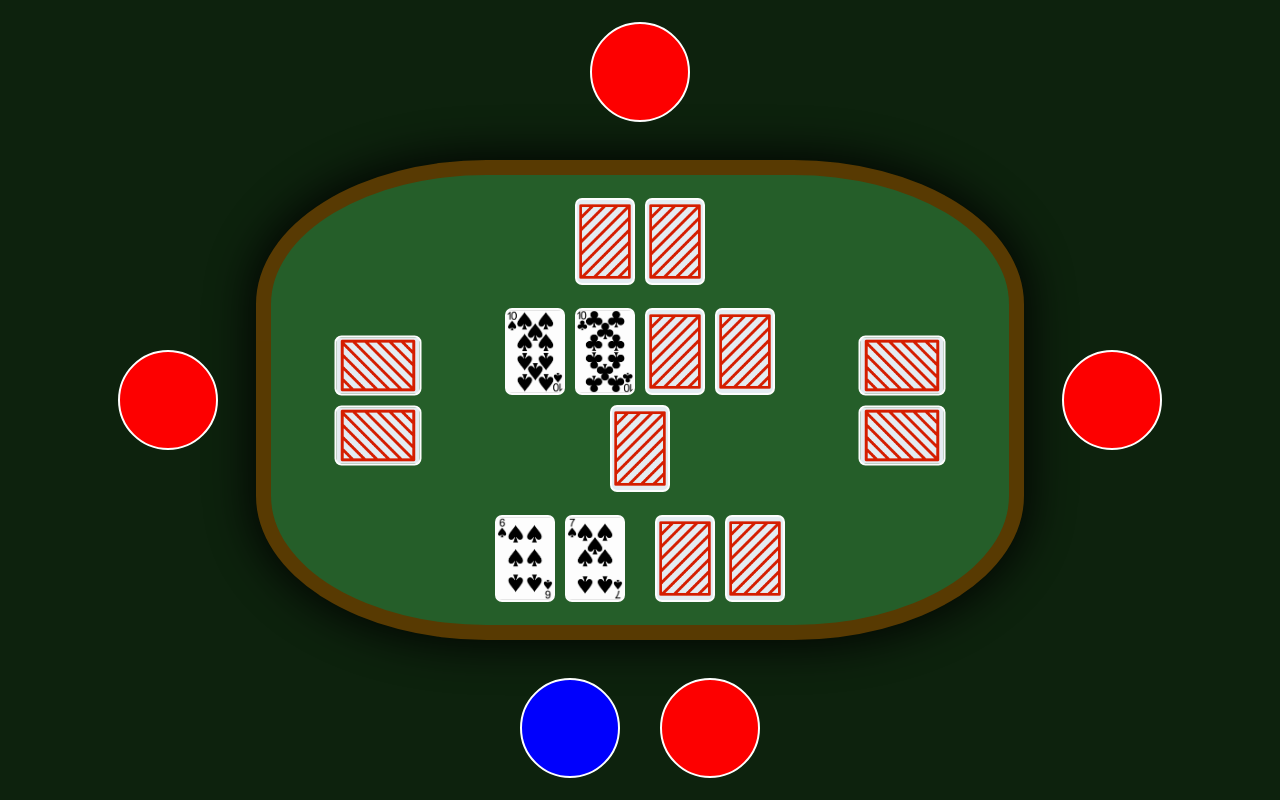
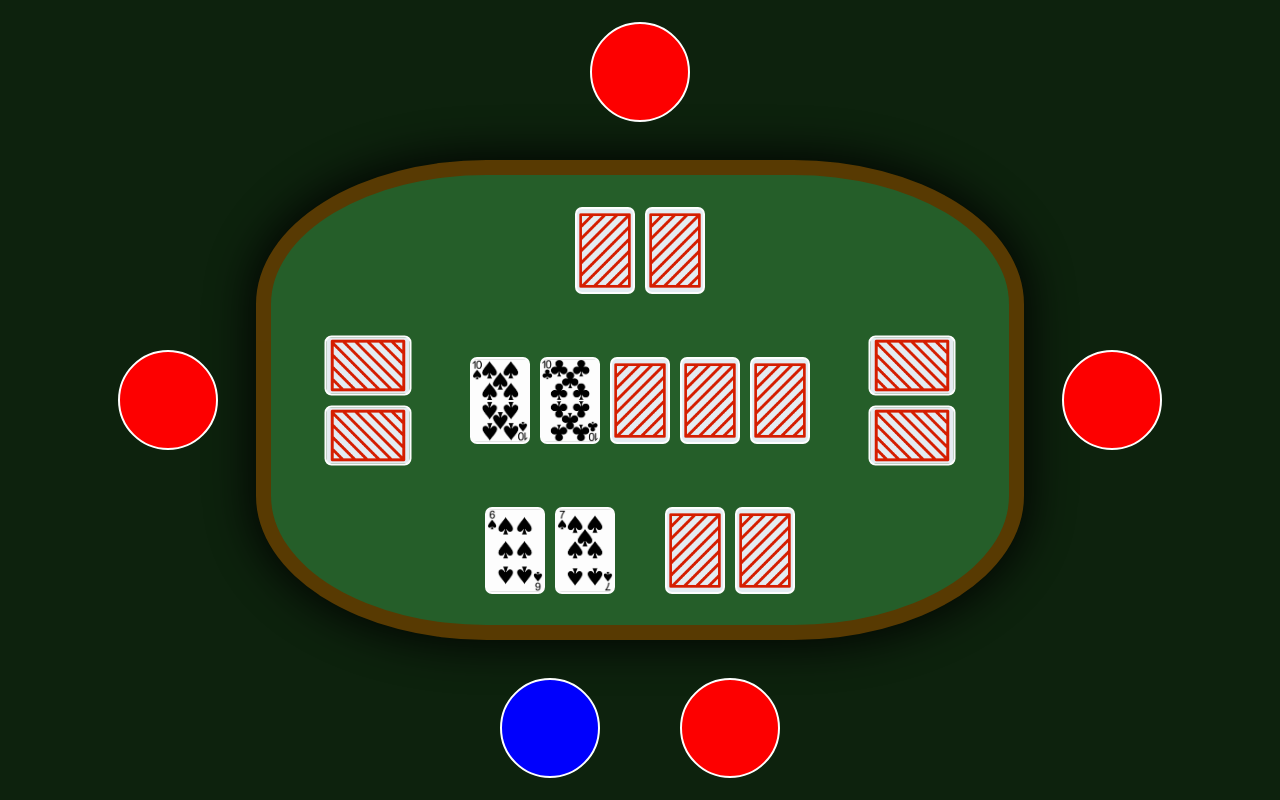
Before and after one commit to SublimedApple58/poker, a React (Vite) app: page / in a window 1280 px wide. Both pictures are taken after typing "5" into the empty fields and a click on the button "Send number". Built offline with nearby package versions, Linux system fonts and the light colour scheme.

Commit message:
css changing

```diff
--- a/src/components/CardContainer/CardContainer.css
+++ b/src/components/CardContainer/CardContainer.css
@@ -4,7 +4,7 @@
     justify-content: center;
     gap: 10px;
     height: 100%;
-    margin: 0 10px;
+    margin: 0 20px;
 }
 
 .leftPlayer .card-container, .rightPlayer .card-container{
--- a/src/components/Player/Player.css
+++ b/src/components/Player/Player.css
@@ -3,6 +3,7 @@
     height: 100px;
     width: 100px;
     border: 2px solid white;
+    margin: 0 20px;
     /* left: 50%;
     bottom: 45px;
     transform: translateX(-50%) */
```
